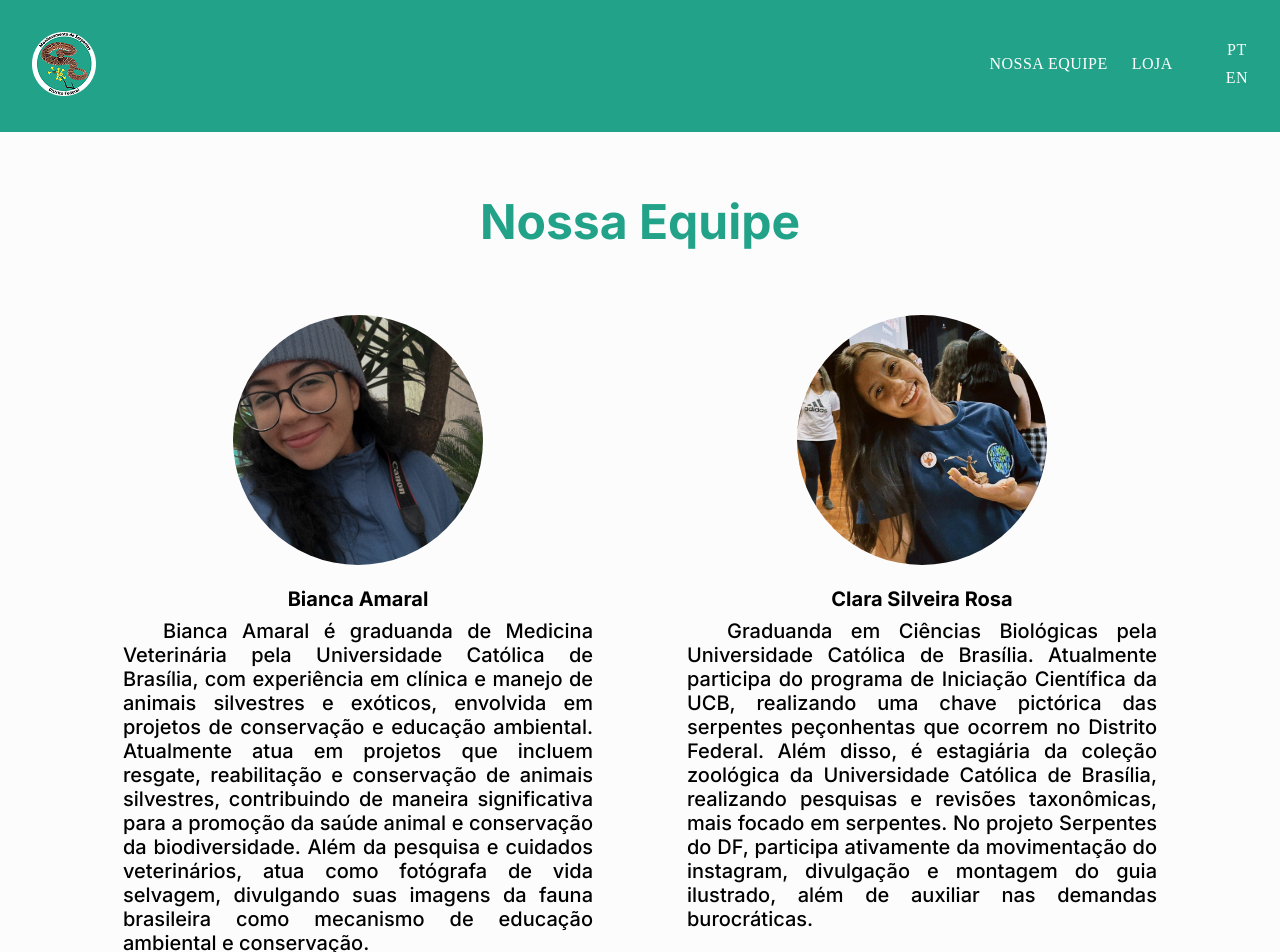
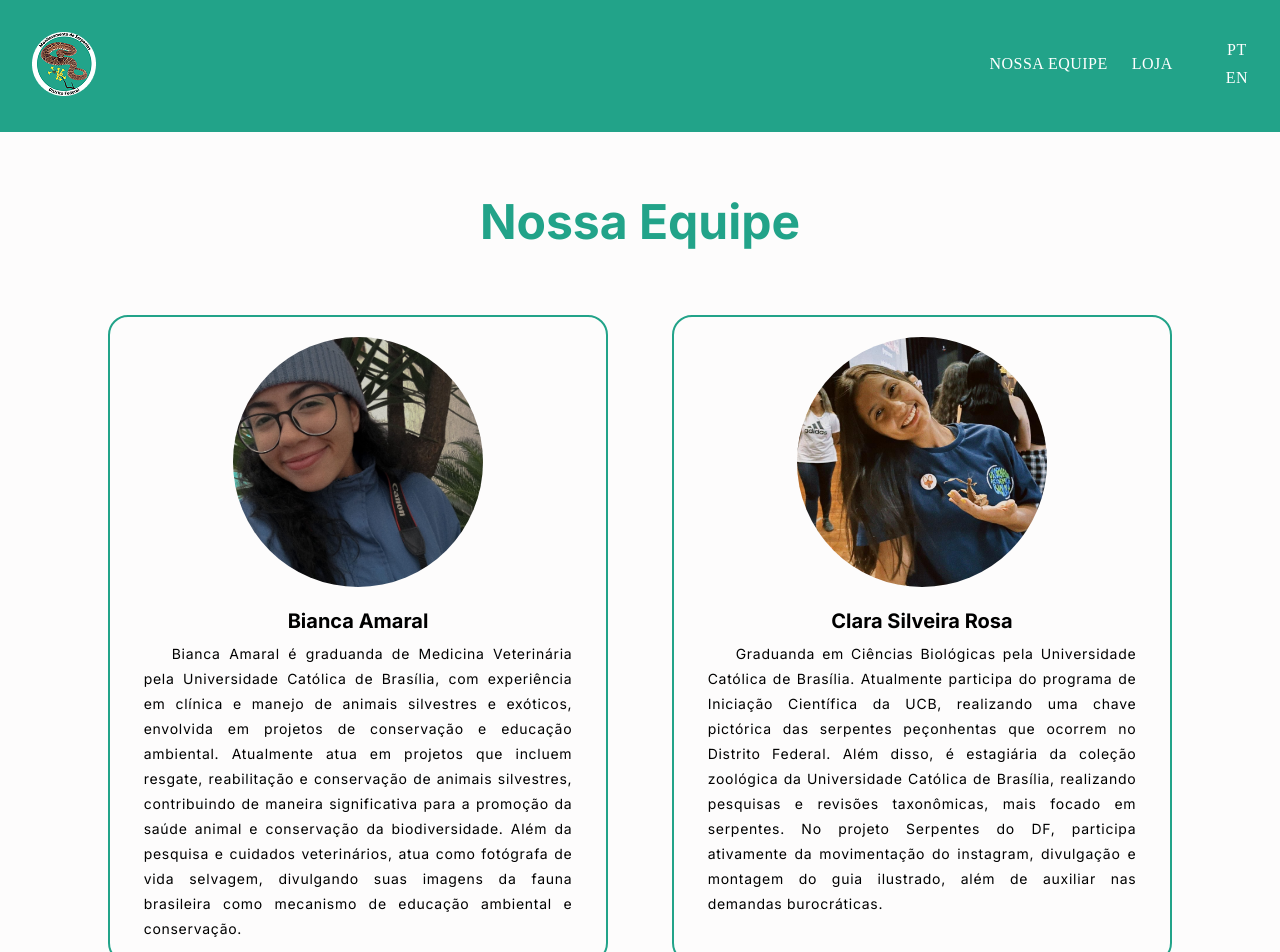
Before and after one commit to Serpentes-DF/micrurus, a Next.js app: page /our-team in a window 1280 px wide. Shown: the top 952 px of the page. Built offline with nearby package versions, Linux system fonts and the light colour scheme.

Commit message:
Alteração no estilo dos cards

```diff
--- a/src/components/layout/gridCard/gridCard.module.css
+++ b/src/components/layout/gridCard/gridCard.module.css
@@ -4,4 +4,6 @@
   gap: 64px;
   justify-content: center;
   flex-wrap: wrap;
+  padding-bottom: 64px;
+
 }
--- a/src/components/ui/ProfileCard/profile-card.module.css
+++ b/src/components/ui/ProfileCard/profile-card.module.css
@@ -3,6 +3,23 @@
   align-items: center;
   flex-direction: column;
   gap: 22px;
+  max-width: 500px;
+  border: 2px solid #22a389;
+  margin: 2px normal blue;
+  border-radius: 20px;
+  padding: 20px;
+}
+
+@media (max-width: 1024px) {
+  .card {
+    margin: 64px 64px;
+  }
+}
+
+@media (max-width: 500px) {
+  .card {
+    margin: 0px 32px 0px 32px;
+  }
 }
 
 .imagem {
@@ -30,5 +47,16 @@
 }
 
 .quem_e {
-  font-weight: 500;
+  padding: 0 3%;
+  width: 100%;
+  max-width: 500px;
+  text-indent: 2em;
+  color: #000;
+  text-align: justify;
+  font-family: Inter;
+  font-size: 14px;
+  font-style: normal;
+  font-weight: 400;
+  line-height: 25px;
+  letter-spacing: 0.72px;
 }
--- a/src/components/ui/ProfileCard/profile-card.tsx
+++ b/src/components/ui/ProfileCard/profile-card.tsx
@@ -3,7 +3,7 @@
 import Image from "next/image";
 import styles from "./profile-card.module.css";
 import { useEffect, useState } from "react";
-import member from '../../../../public/integrantes.json'
+import member from "../../../../public/integrantes.json";
 interface ProfileCardProps {
   nome: string;
   foto?: string;
@@ -46,10 +46,7 @@ export default function ProfileCard({ profileType }: { profileType: string }) {
               <p className={`${styles.textoBase} ${styles.nome}`}>
                 {pessoa.nome}
               </p>
-
-              <p className={`${styles.textoBase} ${styles.quem_e}`}
-                style={{ textAlign: "justify", padding: "0 3%", textIndent: "2em", width: "100%", maxWidth: "500px"}}
-              >
+              <p className={`${styles.textoBase} ${styles.quem_e}`}>
                 {pessoa.quem_e}
               </p>
             </div>
```
